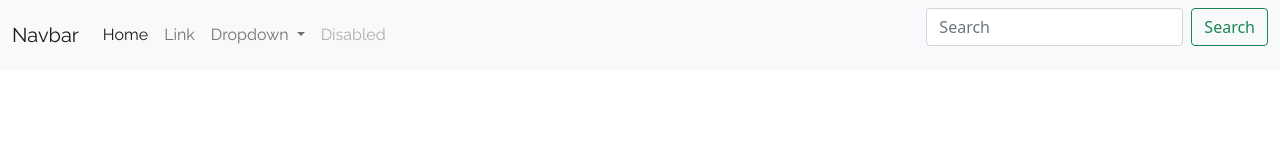
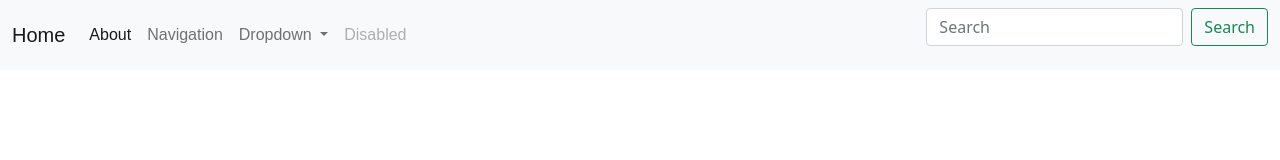
Before and after one commit to ValeriiAmitov/DI_Bootcamp, a plain HTML site: page Week2/PortfolioProject/index.html in a window 1280 px wide. Drawn offline with nearby package versions, Linux system fonts and the light colour scheme.

```diff
--- a/Week2/PortfolioProject/index.html
+++ b/Week2/PortfolioProject/index.html
@@ -9,7 +9,7 @@
 <body>
     <nav class="navbar navbar-expand-lg navbar-light bg-light">
         <div class="container-fluid">
-          <a class="navbar-brand" href="#">Navbar</a>
+          <a class="navbar-brand" href="#">Home</a>
           <button class="navbar-toggler" type="button" data-bs-toggle="collapse" data-bs-target="#navbarSupportedContent" aria-controls="navbarSupportedContent" aria-expanded="false" aria-label="Toggle navigation">
             <span class="navbar-toggler-icon"></span>
           </button>
@@ -17,10 +17,10 @@
           <div class="collapse navbar-collapse" id="navbarSupportedContent">
             <ul class="navbar-nav me-auto mb-2 mb-lg-0">
               <li class="nav-item">
-                <a class="nav-link active" aria-current="page" href="#">Home</a>
+                <a class="nav-link active" aria-current="page" href="#">About</a>
               </li>
               <li class="nav-item">
-                <a class="nav-link" href="#">Link</a>
+                <a class="nav-link" href="#">Navigation</a>
               </li>
               <li class="nav-item dropdown">
                 <a class="nav-link dropdown-toggle" href="#" id="navbarDropdown" role="button" data-bs-toggle="dropdown" aria-expanded="false">
--- a/Week2/PortfolioProject/main.css
+++ b/Week2/PortfolioProject/main.css
@@ -8,5 +8,5 @@ h4,
 h5,
 h6,
 a{
-    font-family: "Raleway";
+    font-family: "Arial";
 }
```
